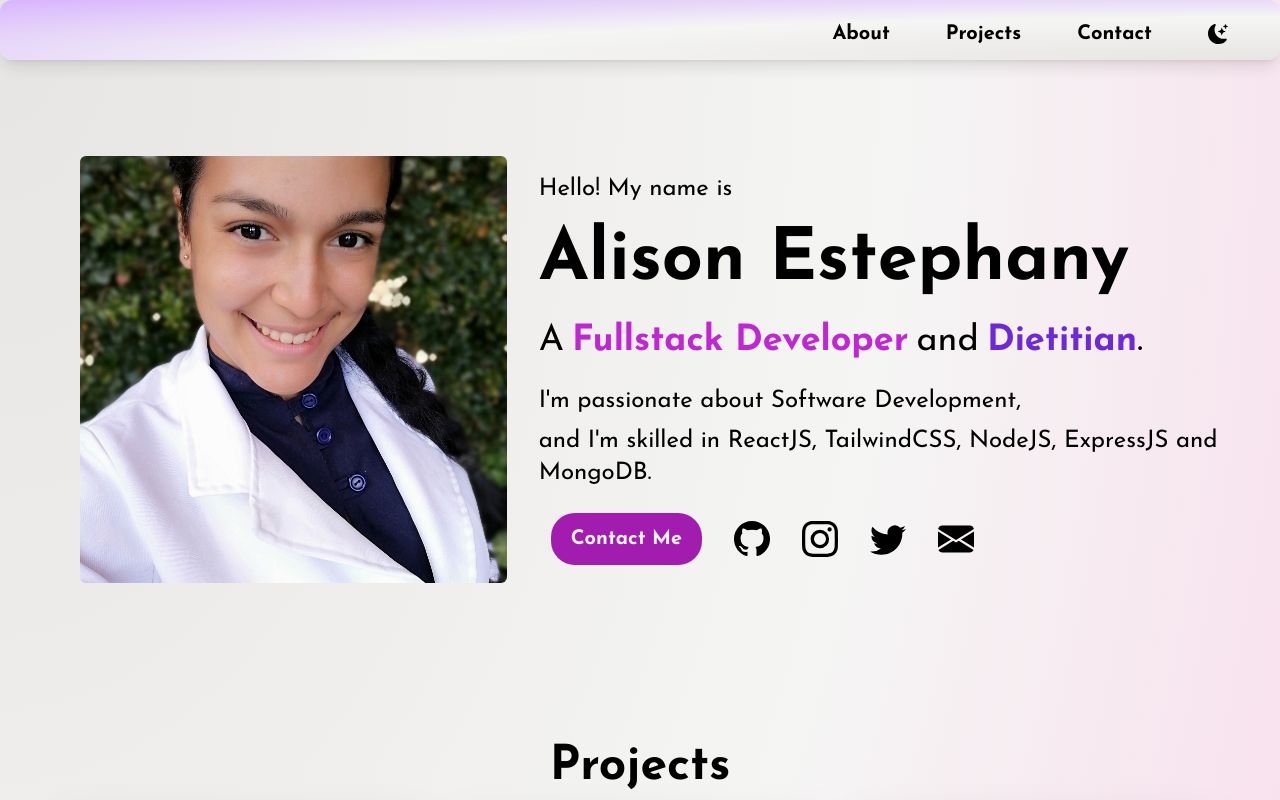
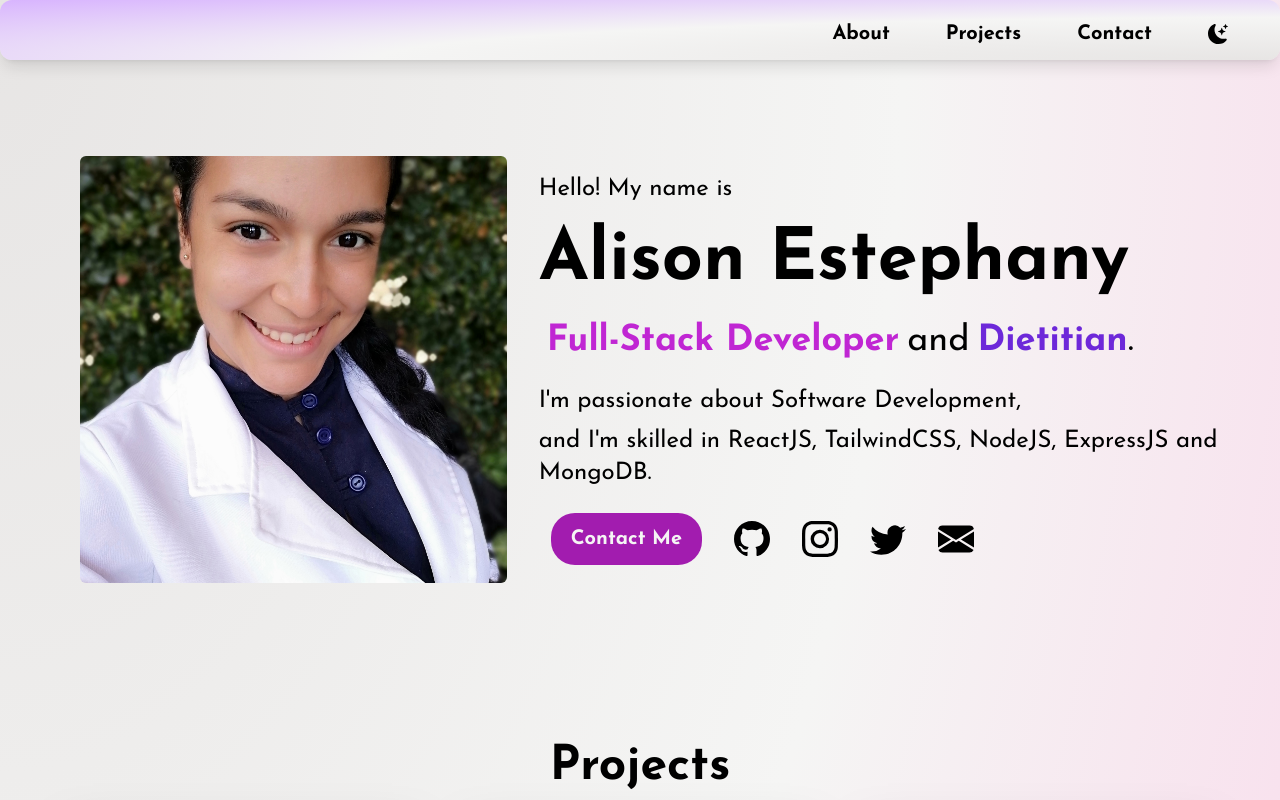
Before and after one commit to Alisoneoz/Portfolio-alisoneoz, a React (Vite) app: page / in a window 1280 px wide. Shown: the top 800 px of the page. Built offline with nearby package versions, Linux system fonts and the light colour scheme.

Commit message:
Update HeroSection.jsx

```diff
--- a/src/components/HeroSection.jsx
+++ b/src/components/HeroSection.jsx
@@ -20,9 +20,8 @@ const HeroSection = () => {
         <p className="text-2xl sm:text-2xl mb-2 sm:mb-5">Hello! My name is</p>
         <p className="font-bold text-4xl sm:text-7xl sm:mb-6">Alison Estephany </p>
         <div className="my-3 flex text-2xl sm:text-4xl">
-          A
           <p className="text-fuchsia-600 dark:text-pink-200 px-1 sm:px-2 font-bold">
-            Fullstack Developer
+            Full-Stack Developer
           </p>
           and
           <p className="text-violet-700 dark:text-rose-300 pl-1 sm:pl-2 font-bold">
```
